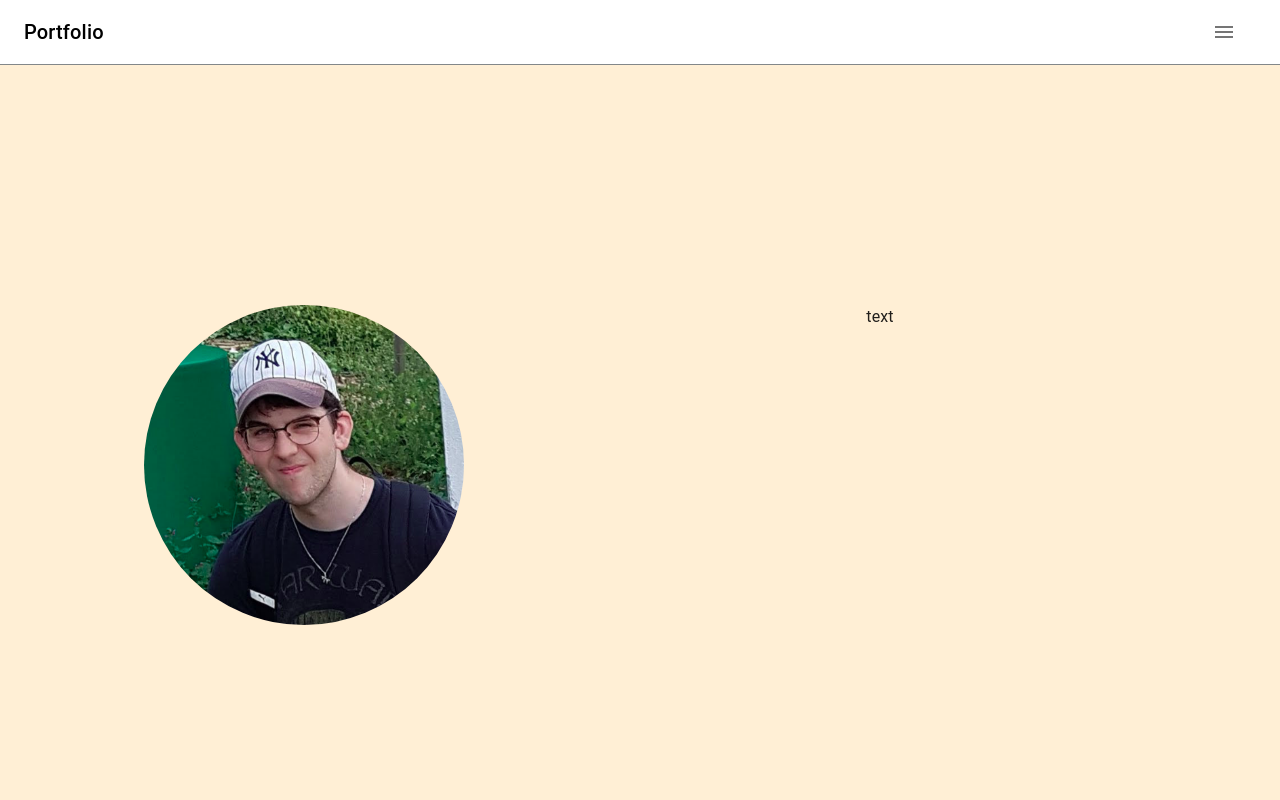
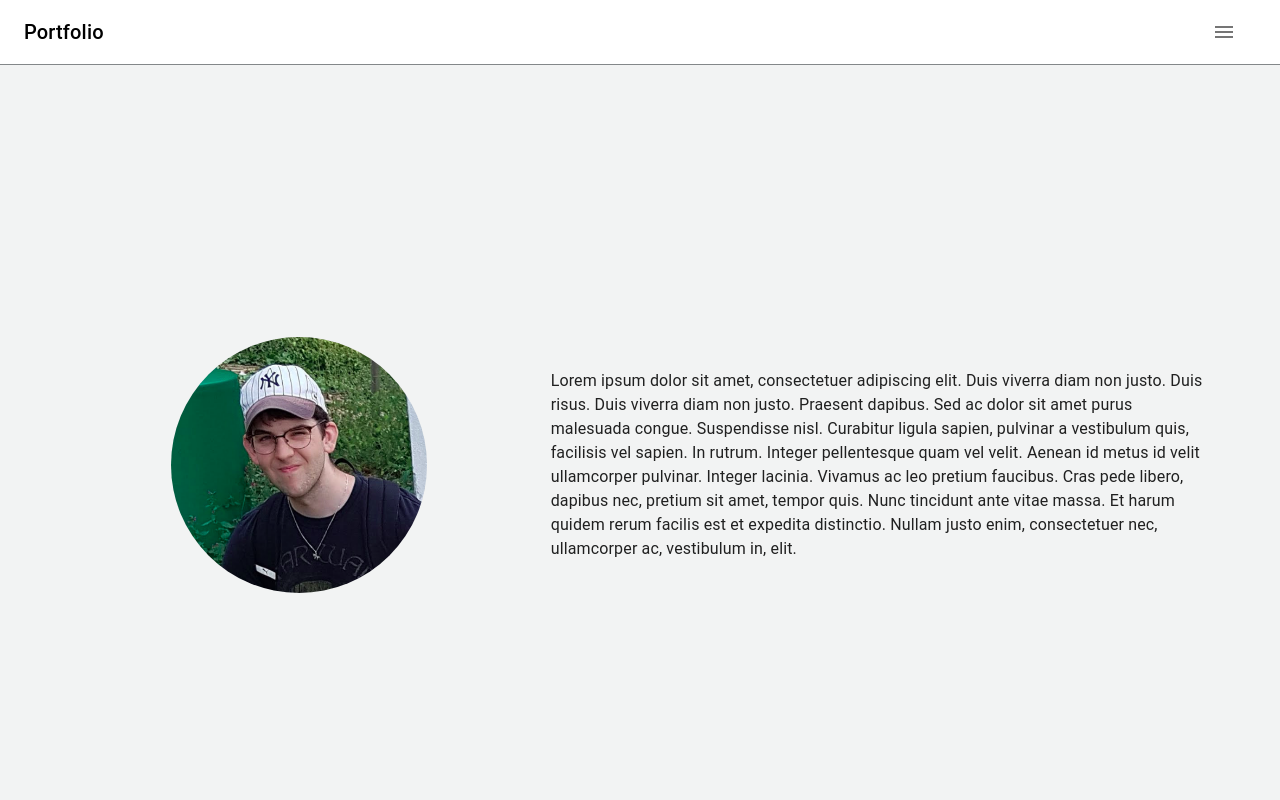
Before and after one commit to daveomri/portfolio, a React (Create React App) app: page / in a window 1280 px wide. Shown: the top 800 px of the page. Built offline with nearby package versions, Linux system fonts and the light colour scheme.

Commit message:
#2 Fixed the position and added filler text

```diff
--- a/src/components/cards/Card.jsx
+++ b/src/components/cards/Card.jsx
@@ -6,7 +6,6 @@ const Card = styled.section`
     display: grid;
     padding-left: 5vw;
     padding-right: 5vw;
-    background: papayawhip;
 `;
 
 Card.displayName = 'Card';
--- a/src/components/cards/Greetings.jsx
+++ b/src/components/cards/Greetings.jsx
@@ -12,7 +12,7 @@ const useStyles = makeStyles(() => ({
   },
   profilePic: {
     minWidth: '250px',
-    width: '25vw',
+    width: '20vw',
     borderRadius: '100vw',
     height: 'auto',
   },
@@ -28,10 +28,9 @@ const Greetings = () => {
         justifyContent="center"
         alignItems="center"
         className={classes.root}
-        spacing={1}
       >
         <Grid item xs={12}>
-          <Grid container>
+          <Grid container spacing={2} alignItems="center">
             <Grid item xs={12} sm={12} md={5}>
               <Grid container justifyContent="center" alignItems="center">
                 <img src={profile} alt="Logo" className={classes.profilePic} />
@@ -39,7 +38,20 @@ const Greetings = () => {
             </Grid>
             <Grid item xs={12} sm={12} md={7}>
               <Grid container justifyContent="center" alignItems="center">
-                <Typography variant="body1">text</Typography>
+                <Typography variant="body1">
+                  Lorem ipsum dolor sit amet, consectetuer adipiscing elit.
+                  Duis viverra diam non justo. Duis risus. Duis viverra diam
+                  non justo. Praesent dapibus. Sed ac dolor sit amet purus
+                  malesuada congue. Suspendisse nisl. Curabitur ligula sapien,
+                  pulvinar a vestibulum quis, facilisis vel sapien. In rutrum.
+                  Integer pellentesque quam vel velit. Aenean id metus id velit
+                  ullamcorper pulvinar. Integer lacinia. Vivamus ac leo pretium
+                  faucibus. Cras pede libero, dapibus nec, pretium sit amet, tempor
+                  quis. Nunc tincidunt ante vitae massa. Et harum quidem rerum
+                  facilis est et expedita distinctio. Nullam justo enim,
+                  consectetuer nec, ullamcorper ac, vestibulum in, elit.
+
+                </Typography>
               </Grid>
             </Grid>
           </Grid>
```
